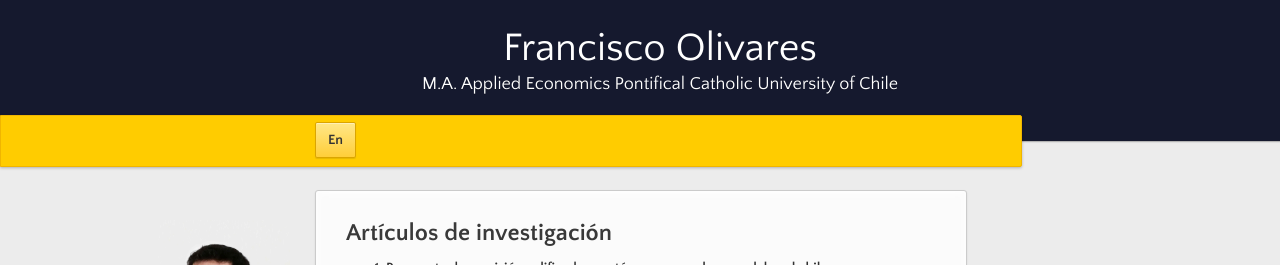
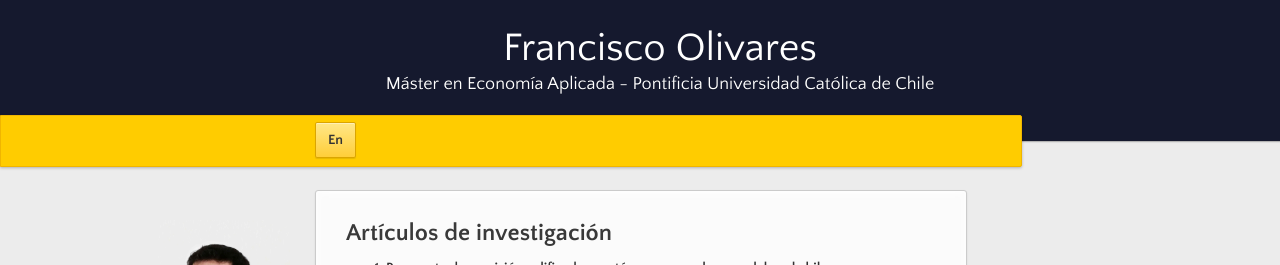
Before and after one commit to fco-olivares/fco-olivares.github.io, a Jekyll site: the page built from index.md, in a window 1280 px wide. Shown: the top 265 px of the page. Built offline with Jekyll 4.4.1, drawn with Linux system fonts in a browser that asks for light colours; our own code applies the rules of GitHub Pages for plain Markdown files.

Commit message:
Update _config.yml

```diff
--- a/_config.yml
+++ b/_config.yml
@@ -1,5 +1,6 @@
 title: Francisco Olivares
-description: M.A. Applied Economics Pontifical Catholic University of Chile
+description: Máster en Economía Aplicada - Pontificia Universidad Católica de Chile
+description_en: M.A. Applied Economics - Pontifical Catholic University of Chile
 theme: jekyll-theme-leap-day
 english: https://fco-olivares.github.io/en.html
 spanish: https://fco-olivares.github.io/
```
